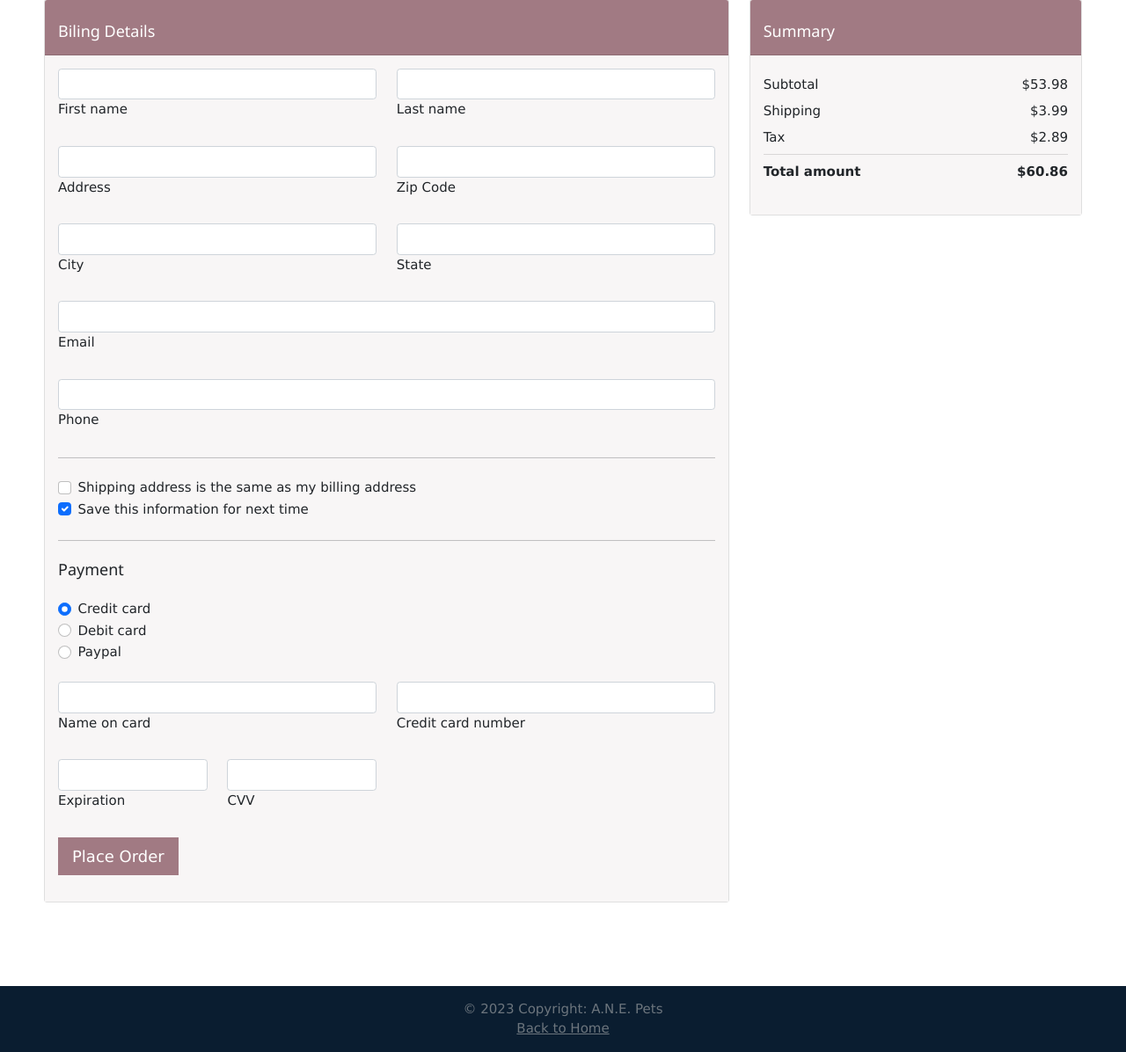
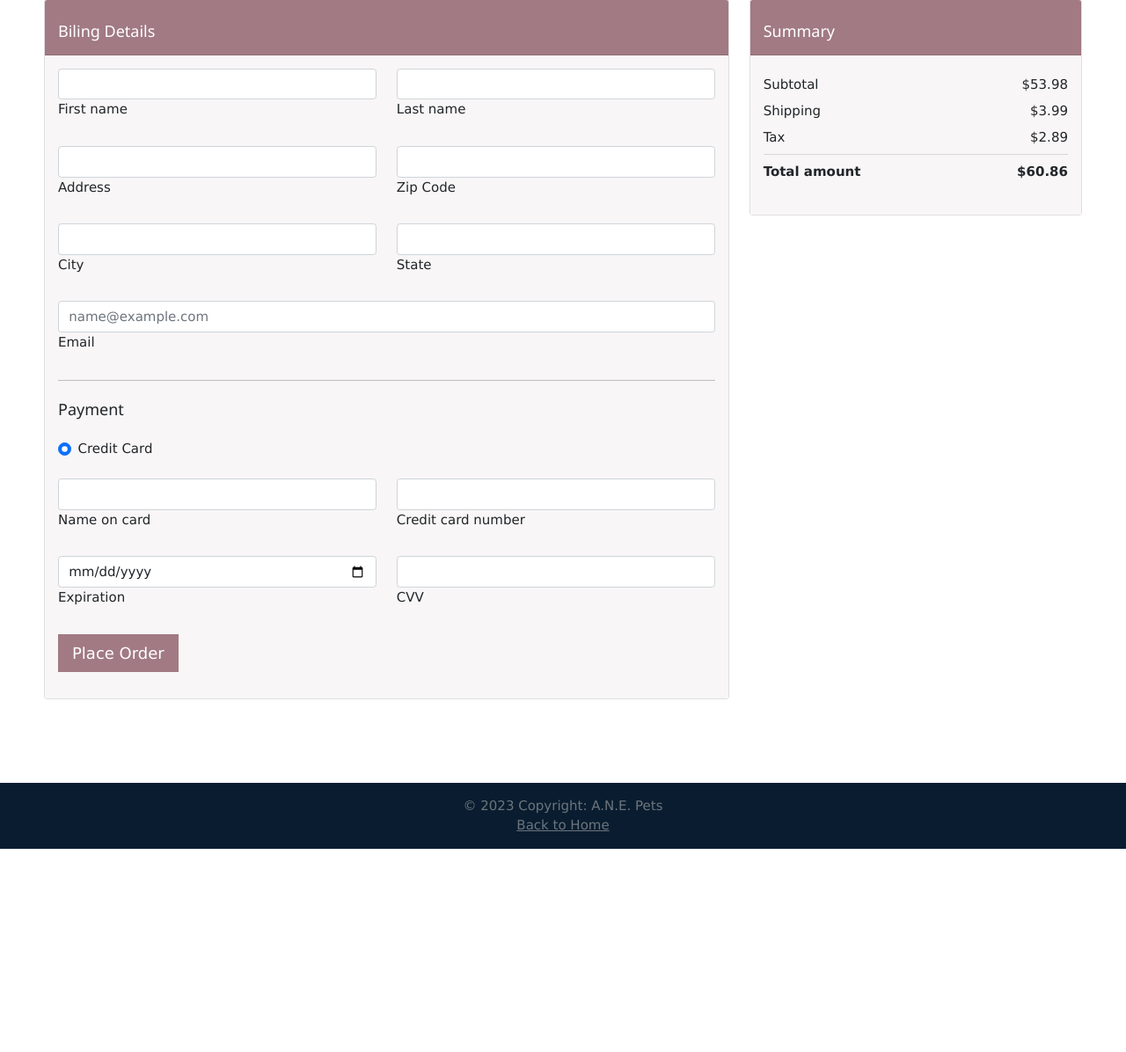
Before and after one commit to Nick-Talton/cs4750, a Flask app: page /checkout in a window 1280 px wide. Shown: the part 101-1297 px from the top of the page at 88% size. After the commit the page ends 1066 px from the top, so only its background shows below. Run offline with Flask 2, Linux system fonts and the light colour scheme; the visitor is signed in with stand-in values (Sample User, id 1).

Commit message:
update input validation for checkout

```diff
--- a/app/templates/checkout.html
+++ b/app/templates/checkout.html
@@ -20,18 +20,18 @@
             <h5 class="mb-0" style="color:white">Biling Details</h5>
           </div>
           <div class="card-body" style="background-color:rgb(248, 246, 246)">
-            <form>
+            <form action="/confirmation" method="post">
               <!-- 2 column grid layout with text inputs for the first and last names -->
               <div class="row mb-4">
                 <div class="col">
                   <div class="form-outline">
-                    <input type="text" id="form6Example1" class="form-control" />
+                    <input type="text" id="form6Example1" class="form-control" placeholder="{{ user.first_name }}"/>
                     <label class="form-label" for="form6Example1">First name</label>
                   </div>
                 </div>
                 <div class="col">
                   <div class="form-outline">
-                    <input type="text" id="form6Example2" class="form-control" />
+                    <input type="text" id="form6Example2" class="form-control" placeholder="{{ user.last_name }}"/>
                     <label class="form-label" for="form6Example2">Last name</label>
                   </div>
                 </div>
@@ -71,88 +71,51 @@
 
               <!-- Email input -->
               <div class="form-outline mb-4">
-                <input type="email" id="form6Example5" class="form-control" />
+                <input type="email" id="form6Example5" class="form-control" placeholder="{{ user.email }}" />
                 <label class="form-label" for="form6Example5">Email</label>
-              </div>
-
-              <!-- Number input -->
-              <div class="form-outline mb-4">
-                <input type="number" id="form6Example6" class="form-control" />
-                <label class="form-label" for="form6Example6">Phone</label>
-              </div>
-
-              <hr class="my-4" />
-
-              <div class="form-check">
-                <input class="form-check-input" type="checkbox" value="" id="checkoutForm1" />
-                <label class="form-check-label" for="checkoutForm1">
-                  Shipping address is the same as my billing address
-                </label>
-              </div>
-
-              <div class="form-check mb-4">
-                <input class="form-check-input" type="checkbox" value="" id="checkoutForm2" checked />
-                <label class="form-check-label" for="checkoutForm2">
-                  Save this information for next time
-                </label>
               </div>
 
               <hr class="my-4" />
 
               <h5 class="mb-4">Payment</h5>
 
-              <div class="form-check">
-                <input class="form-check-input" type="radio" name="flexRadioDefault" id="checkoutForm3"
-                  checked />
-                <label class="form-check-label" for="checkoutForm3">
-                  Credit card
-                </label>
-              </div>
-
-              <div class="form-check">
-                <input class="form-check-input" type="radio" name="flexRadioDefault" id="checkoutForm4" />
-                <label class="form-check-label" for="checkoutForm4">
-                  Debit card
-                </label>
-              </div>
-
               <div class="form-check mb-4">
-                <input class="form-check-input" type="radio" name="flexRadioDefault" id="checkoutForm5" />
+                <input class="form-check-input" type="radio" name="flexRadioDefault" id="checkoutForm5" checked>
                 <label class="form-check-label" for="checkoutForm5">
-                  Paypal
+                  Credit Card
                 </label>
               </div>
 
               <div class="row mb-4">
                 <div class="col">
                   <div class="form-outline">
-                    <input type="text" id="formNameOnCard" class="form-control" />
+                    <input type="text" id="formNameOnCard" class="form-control" placeholder="{{ user.first_name }} {{ user.last_name }}"/>
                     <label class="form-label" for="formNameOnCard">Name on card</label>
                   </div>
                 </div>
                 <div class="col">
                   <div class="form-outline">
-                    <input type="text" id="formCardNumber" class="form-control" />
+                    <input type="text" id="formCardNumber" class="form-control" pattern="^[0-9]{16}$" />
                     <label class="form-label" for="formCardNumber">Credit card number</label>
                   </div>
                 </div>
               </div>
 
               <div class="row mb-4">
-                <div class="col-3">
+                <div class="col">
                   <div class="form-outline">
-                    <input type="text" id="formExpiration" class="form-control" />
+                    <input type="date" id="formExpiration" class="form-control" />
                     <label class="form-label" for="formExpiration">Expiration</label>
                   </div>
                 </div>
-                <div class="col-3">
+                <div class="col">
                   <div class="form-outline">
-                    <input type="text" id="formCVV" class="form-control" />
+                    <input type="text" id="formCVV" class="form-control" pattern="^[0-9]{3,4}$"/>
                     <label class="form-label" for="formCVV">CVV</label>
                   </div>
                 </div>
               </div>
-              <a href="/confirmation" onClick="confirmOrder()" class="w3-large w3-bar-item w3-button" style="background-color: #a17a83; color:white;">
+              <a onClick="confirmOrder()" class="w3-large w3-bar-item w3-button" style="background-color: #a17a83; color:white;">
                 <!-- <button class="btn btn-lg btn-block" style="background-color:#a17a83; color:white" type="button">
                     Place Order
                 </button> -->
@@ -163,7 +126,8 @@
                       if (confirm('Are you sure you want to place this order?')) {
                           window.location.href = "/confirmation";
                       }
-                      return false;
+                      return window.location.href = "/checkout";
+;
                   }
 
               </script>
--- a/app/views/checkoutpage.py
+++ b/app/views/checkoutpage.py
@@ -28,7 +28,8 @@
         # print("session:", session)
         # logged_in_user = session['email']
         first_name = session['first_name']
-        return render_template('checkout.html', title='Checkout', username=first_name)
+        session_user = session['user']
+        return render_template('checkout.html', title='Checkout', username=first_name, user=session_user)
     else:
         # print("no user logged in")
         return render_template('index.html', title='Home')
```
Also changed, not shown: app/views/cartpage.py (+8 -8 lines).
